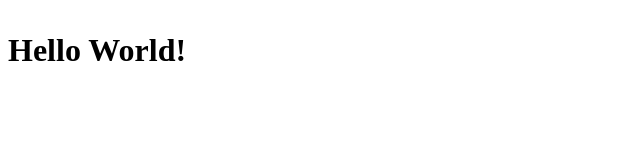
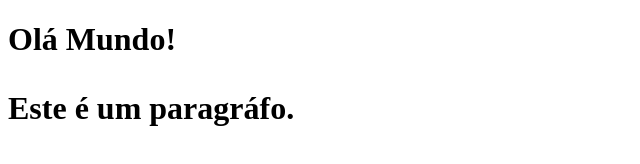
Before and after one commit to MarceloVidal46/index.html, a plain HTML site: page index.html in a window 1280 px wide. Shown: the whole page, without its empty margins (0-640 px from the left). Drawn offline with Linux system fonts and the light colour scheme.

Commit message:
Update index.html

```diff
--- a/index.html
+++ b/index.html
@@ -3,11 +3,11 @@
 <head>
     <meta charset="UTF-8">
     <meta name="viewport" content="width=device-width, initial-scale=1.0">
-    <title>Document</title>
+    <title>MInha Página</title>
 </head>
 <body>
-    <h1>
-        <p>Hello World!</p>
-    </h1>
+    <h1>Olá Mundo!<h1>
+    <p>Este é um paragráfo.<p></p>
 </body>
+
 </html>
```
